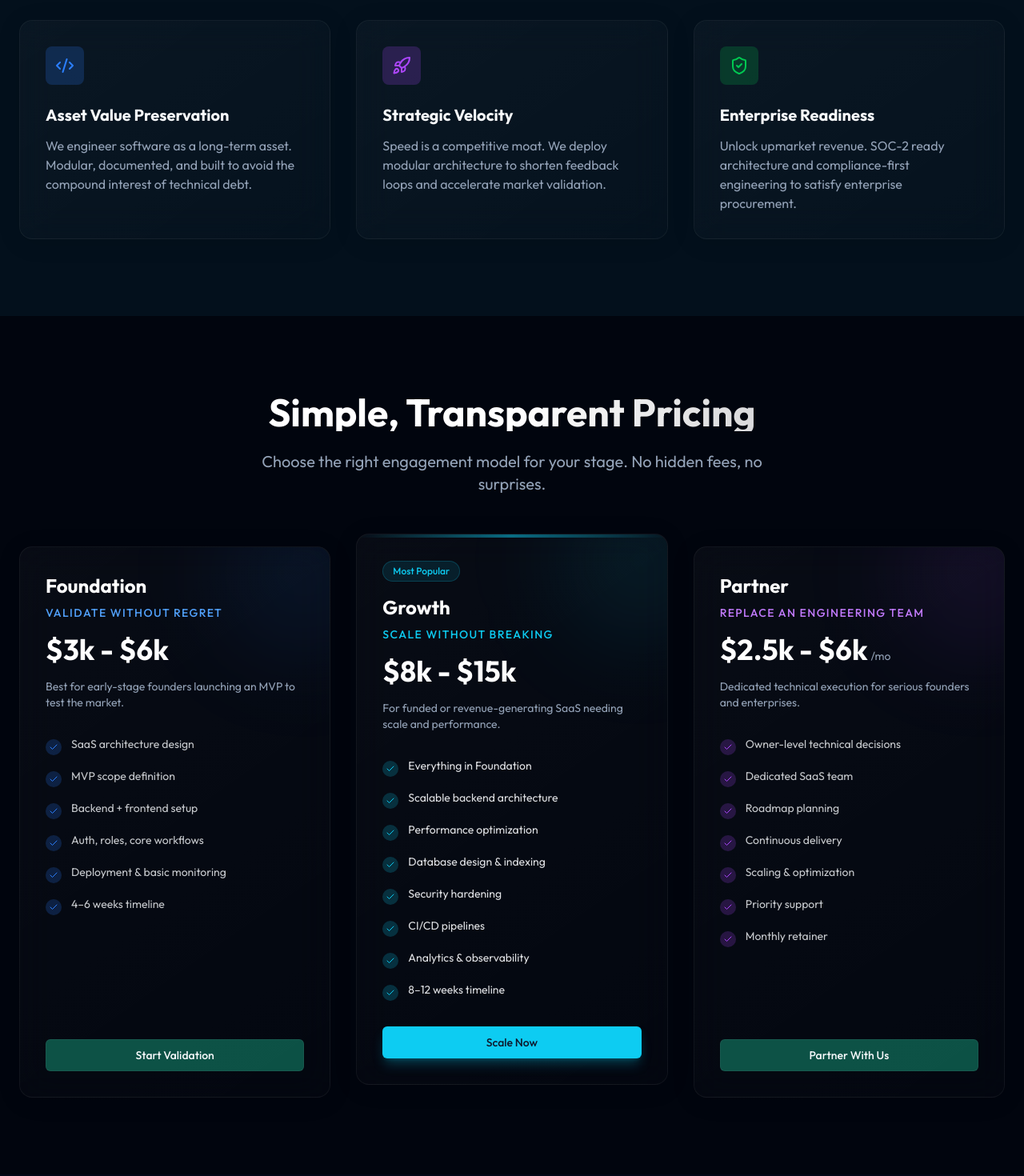
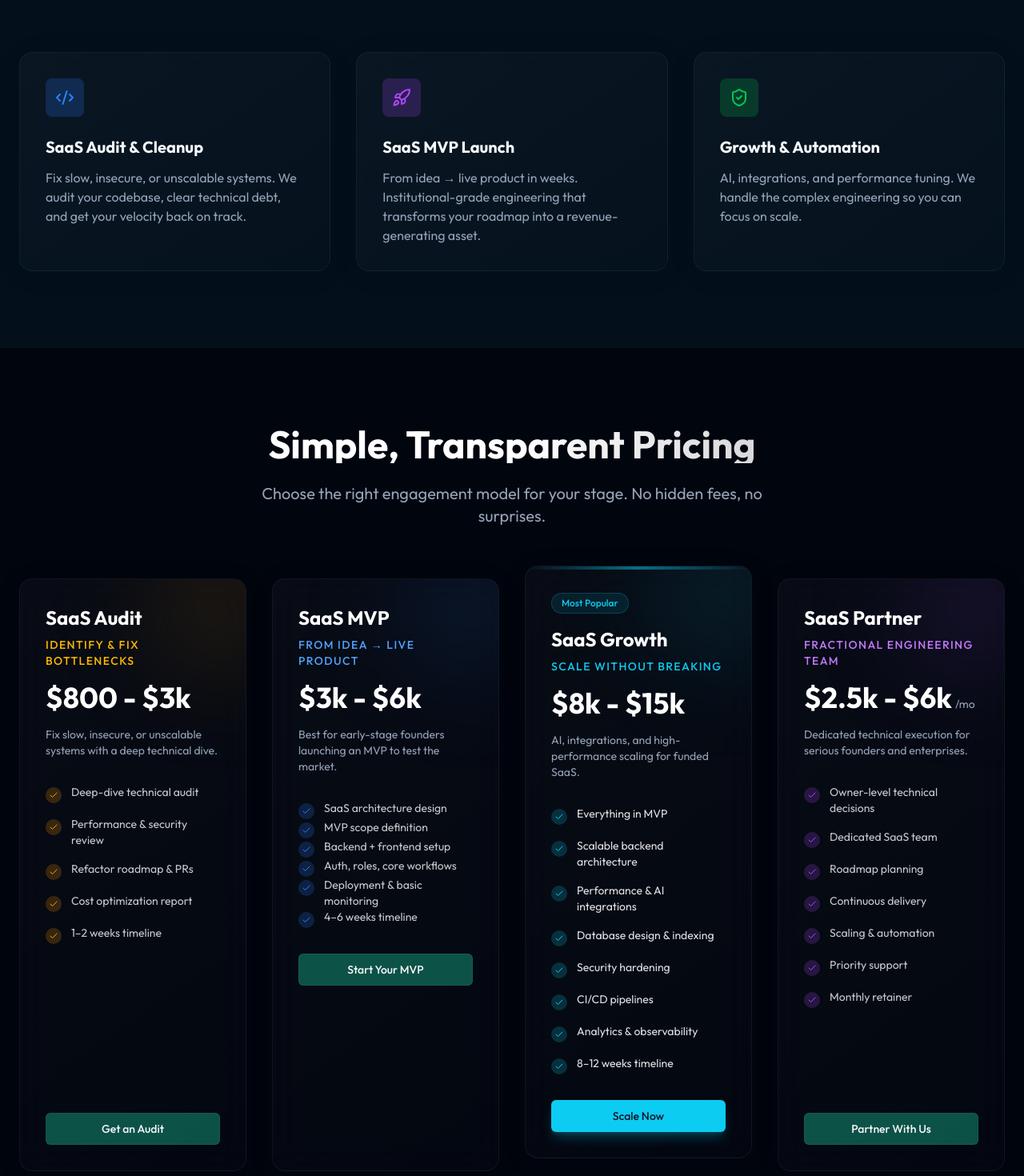
Before and after one commit to kagailawrence/dazzcode-website-v2, a Next.js app: page / in a window 1280 px wide. Shown: the part 1040-2510 px from the top of the page at 80% size. Built offline with nearby package versions, Linux system fonts and the light colour scheme.

Commit message:
who how why

```diff
--- a/app/page.tsx
+++ b/app/page.tsx
@@ -22,12 +22,11 @@ export default function Home() {
           </div>
 
           <h1 className="text-5xl md:text-7xl font-bold tracking-tight mb-8 bg-gradient-to-r from-white via-white to-white/70 bg-clip-text text-transparent animate-slide-up">
-            De-Risk Your Technical Execution. <br className="hidden md:block" /> Accelerate Time-to-Value.
+            Launch, Fix, or Scale <br className="hidden md:block" /> SaaS Products That Actually Make Money.
           </h1>
 
           <p className="text-xl md:text-2xl text-muted-foreground max-w-3xl mx-auto mb-12 animate-slide-up delay-100">
-            Fractional Engineering Leadership & Venture Scalability.
-            Transform your roadmap into a deployed asset without the overhead of a full-time executive team.
+            We help early-stage founders and SMEs through MVPs, audits, rewrites, and growth-focused engineering — not just code.
           </p>
 
           <div className="flex flex-col sm:flex-row gap-4 justify-center animate-slide-up delay-200">
@@ -70,9 +69,9 @@ export default function Home() {
                 <div className="h-12 w-12 rounded-lg bg-blue-500/20 flex items-center justify-center text-blue-500 mb-6">
                   <Code2 className="h-6 w-6" />
                 </div>
-                <h3 className="text-xl font-bold mb-3">Asset Value Preservation</h3>
+                <h3 className="text-xl font-bold mb-3">SaaS Audit & Cleanup</h3>
                 <p className="text-muted-foreground">
-                  We engineer software as a long-term asset. Modular, documented, and built to avoid the compound interest of technical debt.
+                  Fix slow, insecure, or unscalable systems. We audit your codebase, clear technical debt, and get your velocity back on track.
                 </p>
               </CardContent>
             </Card>
@@ -81,9 +80,9 @@ export default function Home() {
                 <div className="h-12 w-12 rounded-lg bg-purple-500/20 flex items-center justify-center text-purple-500 mb-6">
                   <Rocket className="h-6 w-6" />
                 </div>
-                <h3 className="text-xl font-bold mb-3">Strategic Velocity</h3>
+                <h3 className="text-xl font-bold mb-3">SaaS MVP Launch</h3>
                 <p className="text-muted-foreground">
-                  Speed is a competitive moat. We deploy modular architecture to shorten feedback loops and accelerate market validation.
+                  From idea → live product in weeks. Institutional-grade engineering that transforms your roadmap into a revenue-generating asset.
                 </p>
               </CardContent>
             </Card>
@@ -92,9 +91,9 @@ export default function Home() {
                 <div className="h-12 w-12 rounded-lg bg-green-500/20 flex items-center justify-center text-green-500 mb-6">
                   <ShieldCheck className="h-6 w-6" />
                 </div>
-                <h3 className="text-xl font-bold mb-3">Enterprise Readiness</h3>
+                <h3 className="text-xl font-bold mb-3">Growth & Automation</h3>
                 <p className="text-muted-foreground">
-                  Unlock upmarket revenue. SOC-2 ready architecture and compliance-first engineering to satisfy enterprise procurement.
+                  AI, integrations, and performance tuning. We handle the complex engineering so you can focus on scale.
                 </p>
               </CardContent>
             </Card>
@@ -114,14 +113,54 @@ export default function Home() {
             </p>
           </div>
 
-          <div className="grid md:grid-cols-3 gap-8 max-w-7xl mx-auto">
+          <div className="grid md:grid-cols-2 lg:grid-cols-4 gap-8 max-w-[90rem] mx-auto">
+            {/* Audit Tier */}
+            <Card className="glass-dark hover:bg-secondary/20 transition-all duration-300 border-white/5 flex flex-col relative overflow-hidden group">
+              <div className="absolute top-0 right-0 p-24 bg-amber-500/10 blur-3xl rounded-full translate-x-1/3 -translate-y-1/3 group-hover:bg-amber-500/20 transition-colors"></div>
+              <CardContent className="p-8 flex-1 flex flex-col relative z-10">
+                <div className="mb-8">
+                  <h3 className="text-2xl font-bold mb-2 text-white">SaaS Audit</h3>
+                  <p className="text-sm font-medium text-amber-400 mb-4 uppercase tracking-widest">Identify & Fix Bottlenecks</p>
+                  <div className="flex items-baseline gap-1">
+                    <span className="text-4xl font-bold text-white">$800 - $3k</span>
+                  </div>
+                  <p className="text-muted-foreground mt-4 text-sm">
+                    Fix slow, insecure, or unscalable systems with a deep technical dive.
+                  </p>
+                </div>
+
+                <div className="flex-1 space-y-4 mb-8">
+                  {[
+                    "Deep-dive technical audit",
+                    "Performance & security review",
+                    "Refactor roadmap & PRs",
+                    "Cost optimization report",
+                    "1–2 weeks timeline"
+                  ].map((feature) => (
+                    <div key={feature} className="flex items-start gap-3">
+                      <div className="mt-1 h-5 w-5 rounded-full bg-amber-500/20 flex items-center justify-center shrink-0">
+                        <Check className="h-3 w-3 text-amber-500" />
+                      </div>
+                      <span className="text-sm text-foreground/80">{feature}</span>
+                    </div>
+                  ))}
+                </div>
+
+                <Link href="/contact" className="w-full">
+                  <Button className="w-full bg-secondary/50 hover:bg-amber-600/20 hover:text-amber-400 border border-white/5" variant="outline">
+                    Get an Audit
+                  </Button>
+                </Link>
+              </CardContent>
+            </Card>
+
             {/* Foundation Tier */}
             <Card className="glass-dark hover:bg-secondary/20 transition-all duration-300 border-white/5 flex flex-col relative overflow-hidden group">
               <div className="absolute top-0 right-0 p-24 bg-blue-500/10 blur-3xl rounded-full translate-x-1/3 -translate-y-1/3 group-hover:bg-blue-500/20 transition-colors"></div>
               <CardContent className="p-8 flex-1 flex flex-col relative z-10">
                 <div className="mb-8">
-                  <h3 className="text-2xl font-bold mb-2 text-white">Foundation</h3>
-                  <p className="text-sm font-medium text-blue-400 mb-4 uppercase tracking-widest">Validate Without Regret</p>
+                  <h3 className="text-2xl font-bold mb-2 text-white">SaaS MVP</h3>
+                  <p className="text-sm font-medium text-blue-400 mb-4 uppercase tracking-widest">From Idea → Live Product</p>
                   <div className="flex items-baseline gap-1">
                     <span className="text-4xl font-bold text-white">$3k - $6k</span>
                   </div>
@@ -130,7 +169,7 @@ export default function Home() {
                   </p>
                 </div>
 
-                <div className="flex-1 space-y-4 mb-8">
+                <div className="flex-1_space-y-4 mb-8">
                   {[
                     "SaaS architecture design",
                     "MVP scope definition",
@@ -150,7 +189,7 @@ export default function Home() {
 
                 <Link href="/contact" className="w-full">
                   <Button className="w-full bg-secondary/50 hover:bg-blue-600/20 hover:text-blue-400 border border-white/5" variant="outline">
-                    Start Validation
+                    Start Your MVP
                   </Button>
                 </Link>
               </CardContent>
@@ -166,21 +205,21 @@ export default function Home() {
                   <div className="inline-flex items-center rounded-full border border-primary/20 bg-primary/10 px-3 py-1 text-xs font-medium text-primary mb-4">
                     Most Popular
                   </div>
-                  <h3 className="text-2xl font-bold mb-2 text-white">Growth</h3>
+                  <h3 className="text-2xl font-bold mb-2 text-white">SaaS Growth</h3>
                   <p className="text-sm font-medium text-primary mb-4 uppercase tracking-widest">Scale Without Breaking</p>
                   <div className="flex items-baseline gap-1">
                     <span className="text-4xl font-bold text-white">$8k - $15k</span>
                   </div>
                   <p className="text-muted-foreground mt-4 text-sm">
-                    For funded or revenue-generating SaaS needing scale and performance.
+                    AI, integrations, and high-performance scaling for funded SaaS.
                   </p>
                 </div>
 
                 <div className="flex-1 space-y-4 mb-8">
                   {[
-                    "Everything in Foundation",
+                    "Everything in MVP",
                     "Scalable backend architecture",
-                    "Performance optimization",
+                    "Performance & AI integrations",
                     "Database design & indexing",
                     "Security hardening",
                     "CI/CD pipelines",
@@ -209,8 +248,8 @@ export default function Home() {
               <div className="absolute top-0 right-0 p-24 bg-purple-500/10 blur-3xl rounded-full translate-x-1/3 -translate-y-1/3 group-hover:bg-purple-500/20 transition-colors"></div>
               <CardContent className="p-8 flex-1 flex flex-col relative z-10">
                 <div className="mb-8">
-                  <h3 className="text-2xl font-bold mb-2 text-white">Partner</h3>
-                  <p className="text-sm font-medium text-purple-400 mb-4 uppercase tracking-widest">Replace an Engineering Team</p>
+                  <h3 className="text-2xl font-bold mb-2 text-white">SaaS Partner</h3>
+                  <p className="text-sm font-medium text-purple-400 mb-4 uppercase tracking-widest">Fractional Engineering Team</p>
                   <div className="flex items-baseline gap-1">
                     <span className="text-4xl font-bold text-white">$2.5k - $6k</span>
                     <span className="text-muted-foreground text-sm">/mo</span>
@@ -226,7 +265,7 @@ export default function Home() {
                     "Dedicated SaaS team",
                     "Roadmap planning",
                     "Continuous delivery",
-                    "Scaling & optimization",
+                    "Scaling & automation",
                     "Priority support",
                     "Monthly retainer"
                   ].map((feature) => (
--- a/app/services/page.tsx
+++ b/app/services/page.tsx
@@ -13,9 +13,9 @@ export default function ServicesPage() {
     return (
         <div className="container py-20 px-4 md:px-6">
             <div className="text-center max-w-3xl mx-auto mb-20">
-                <h1 className="text-4xl md:text-5xl font-bold mb-6">World-Class Engineering Services</h1>
+                <h1 className="text-4xl md:text-5xl font-bold mb-6">Strategic SaaS Engineering Services</h1>
                 <p className="text-xl text-muted-foreground">
-                    We provide the technical expertise to turn your business requirements into powerful software solutions.
+                    Launch, Fix, and Scale your product with growth-focused engineering.
                     Specialized in modern web technologies and cloud-native architectures.
                 </p>
             </div>
--- a/lib/data.ts
+++ b/lib/data.ts
@@ -80,12 +80,12 @@ export interface ProductDetail {
 export const services: ServiceDetail[] = [
     {
         slug: "saas-development",
-        title: "Custom SaaS Development",
-        description: "We build scalable, cloud-native SaaS platforms from scratch. Perfect for founders waiting to launch their MVP or scale up.",
+        title: "SaaS MVP Launch",
+        description: "From idea → live product in weeks. We build scalable, cloud-native SaaS platforms from scratch.",
         icon: Layout,
         hero: {
-            headline: "Build scalable SaaS products, not just code.",
-            subheadline: "We help non-technical founders and enterprises launch world-class software products. From concept to scale.",
+            headline: "SaaS MVP Launch: From Idea to Market.",
+            subheadline: "We help early-stage founders and SMEs launch world-class SaaS products. From concept to scale.",
             cta: "Start Your Build"
         },
         problems: {
@@ -185,12 +185,12 @@ const standardTemplate = (slug: string, title: string, desc: string, icon: React
 
 // Re-populating services based on previous knowledge and 'standardTemplate' usage
 services.push(
-    standardTemplate("saas-platform-engineering", "SaaS Platform Engineering", "High-performance architecture for enterprise applications.", Server),
+    standardTemplate("saas-platform-engineering", "Growth & Automation", "AI, integrations, and performance tuning for scaling SaaS.", Server),
     standardTemplate("saas-api-development", "SaaS API Development", "REST & GraphQL APIs built for scale and consumption.", Globe),
     standardTemplate("mobile-app-development", "Mobile App Development", "Native performance with React Native / Expo.", Smartphone),
     standardTemplate("database-design", "Database Design", "Optimized schema design for Postgres, MySQL, and Mongo.", Database),
     standardTemplate("saas-cloud-infrastructure", "SaaS Cloud Architecture", "Multi-tenant AWS/GCP setups. CI/CD pipelines, Docker, and auto-scaling for subscription platforms.", Cloud),
-    standardTemplate("maintenance-scaling", "Maintenance & Scaling", "Refactoring legacy code, optimizing database queries, and ensuring 99.9% uptime.", Settings),
+    standardTemplate("maintenance-scaling", "SaaS Audit & Cleanup", "Fix slow, insecure, or unscalable systems. Refactoring legacy code and optimizing database queries.", Settings),
     standardTemplate("ui-ux-design", "UI/UX Design", "User-centric design systems that convert visitors into customers.", PenTool),
     standardTemplate("seo-optimization", "SEO Optimization", "Technical SEO to rank your SaaS on Google.", Search),
     standardTemplate("consulting", "CTO Consulting", "Strategic technical advice for non-technical founders.", Briefcase),
--- a/package.json
+++ b/package.json
@@ -9,6 +9,7 @@
     "lint": "eslint"
   },
   "dependencies": {
+    "@radix-ui/react-accordion": "^1.2.12",
     "@radix-ui/react-label": "^2.1.8",
     "@radix-ui/react-slot": "^1.2.4",
     "class-variance-authority": "^0.7.1",
```
Also changed, not shown: 1 other file (tests, documents, lock files or other folders).
